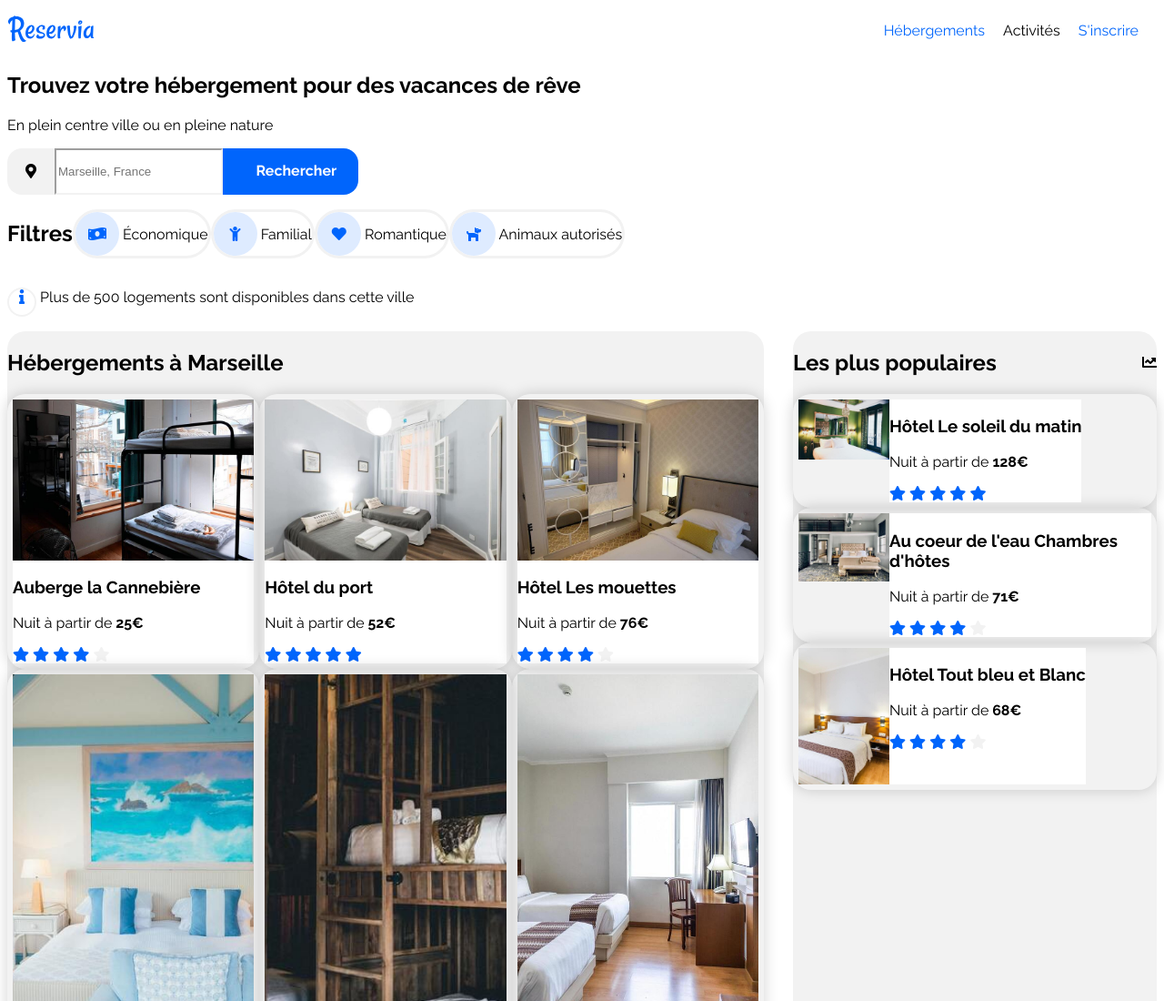
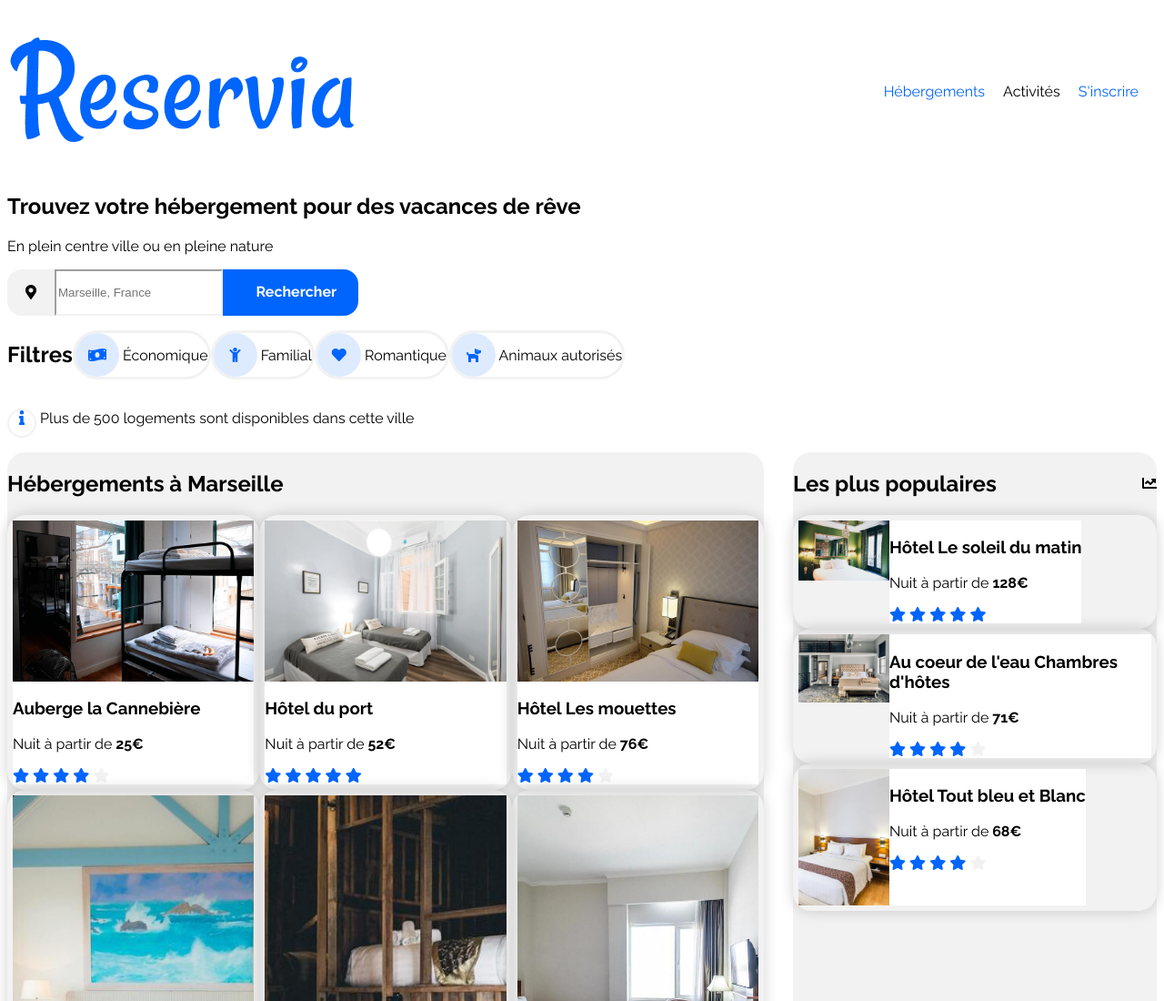
Before and after one commit to shinboram-90/oc-project-3, a plain HTML site: page index.html in a window 1280 px wide. Shown: the top 1100 px of the page at 91% size. Drawn offline with Linux system fonts and the light colour scheme.

Commit message:
test logo

```diff
--- a/index.html
+++ b/index.html
@@ -24,7 +24,7 @@
     <header>
       <nav>
         <a class="logo" href="#"
-          ><img src="/images/logo/reservia1.svg" alt="logo Reservia"
+          ><img src="/images/logo/reservia.png" alt="logo Reservia"
         /></a>
 
         <div class="navbar-items">
```
